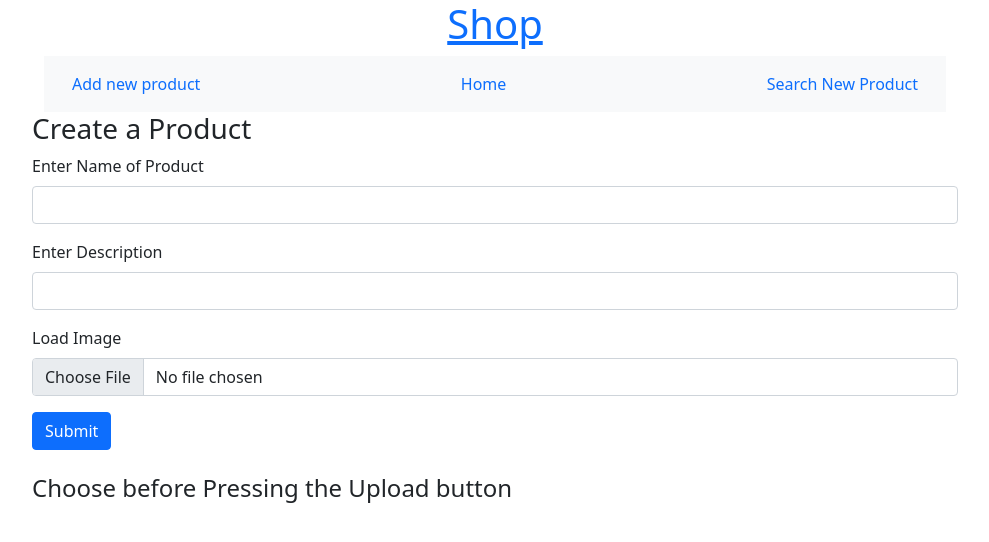
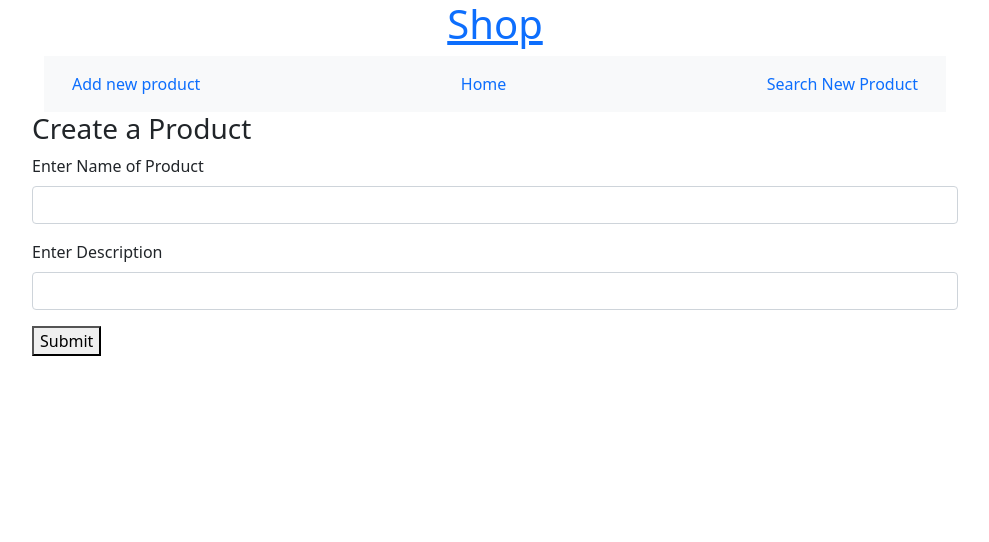
Before and after one commit to Heneros/shop-app, a React (Create React App) app in the folder shop-app/: page /product/addnew in a window 1280 px wide. Shown: the top 542 px of the page, without its empty margins (145-1134 px from the left). Built offline with nearby package versions, Linux system fonts and the light colour scheme.

Commit message:
updated...

```diff
--- a/shop-app/package.json
+++ b/shop-app/package.json
@@ -7,12 +7,15 @@
     "@testing-library/react": "^11.2.7",
     "@testing-library/user-event": "^12.8.3",
     "axios": "^0.24.0",
+    "express": "^4.18.0",
     "lodash": "^4.17.21",
+    "multer": "^1.4.4",
     "react": "^17.0.2",
     "react-dom": "^17.0.2",
+    "react-hook-form": "^7.30.0",
     "react-redux": "^7.2.6",
     "react-router-dom": "^5.3.0",
-    "react-scripts": "^3.4.4",
+    "react-scripts": "^5.0.1",
     "redux": "^4.1.2",
     "redux-thunk": "^2.4.0",
     "semantic-ui-react": "^2.0.4",
--- a/shop-app/src/components/product/ProductForm.js
+++ b/shop-app/src/components/product/ProductForm.js
@@ -1,9 +1,16 @@
 import axios, {post} from 'axios';
 import React  from 'react';
 import { Field, reduxForm } from 'redux-form';
+// import { useForm } from "react-hook-form";
+import { connect } from 'react-redux';
+// import { register } from "../../actions";
+
 
 
 class ProductForm extends React.Component{
+
+
+  // register = useForm();
 
     state = {
         selectedFile: null
@@ -24,9 +31,8 @@ class ProductForm extends React.Component{
     //     const formData = { file: e.target.result}
     //     return post(url, formData)
     //      .then(response => console.log("result" . response))
-    //     // console.warn("img data", e.target.result);
+    //     console.warn("img data", e.target.result);
     // }
-
     // };
 
     onFileUpload = () => {
@@ -51,7 +57,6 @@ class ProductForm extends React.Component{
                 Last Modified:{" "}
                 {this.state.selectedFile.lastModifiedDate.toDateString()}
               </p>
-
             </div>
           );
         } else {
@@ -90,27 +95,32 @@ class ProductForm extends React.Component{
         const className = `mb-3 ${meta.error && meta.touched ? 'error' : ''}`;
         return ( <div className={className}>
             <label className="form-label">{label}</label>
-            <input type="file" className="form-control " onChange={this.onFileChange} />
+            {/* <input type="file" className="form-control" onChange={this.onFileChange} /> */}
+            {/* <input type="file" className="form-control" ref={register} /> */}
            </div>
             );
 
      }
 
 
-  onSubmit = (formValues) => {
+  onSubmit = (formValues, data) => {
          this.props.onSubmit(formValues);
+         console.log(data);
      }
 
     render(){
+
    return(
        <form
        onSubmit={this.props.handleSubmit(this.onSubmit)}
        >
            <Field name="title" component={this.renderInput}        label="Enter Name of Product" />
            <Field name="description" component={this.renderInput} label="Enter Description" />
-           <Field name="image"  component={this.renderImage}      label="Load Image" />
-           <button onClick={this.onFileUpload} className='btn btn-primary'>Submit</button>
-           {this.fileData()}
+           {/* <Field name="image"  component={this.renderImage}      label="Load Image" /> */}
+
+           <button>Submit</button>
+           {/* <button onClick={this.onFileUpload} className='btn btn-primary'>Submit</button>
+           {this.fileData()} */}
      </form>
         )
    }
@@ -129,8 +139,8 @@ const validate = (formValues) =>{
     }
     return errors;
 }
-
-export default  reduxForm({
+//
+export default reduxForm({
     form: 'productForm',
-    validate
+    validate,
 })(ProductForm);
```
Also changed, not shown: shop-app/src/actions/index.js (+6 -1 lines), 2 other files (tests, documents, lock files or other folders).
